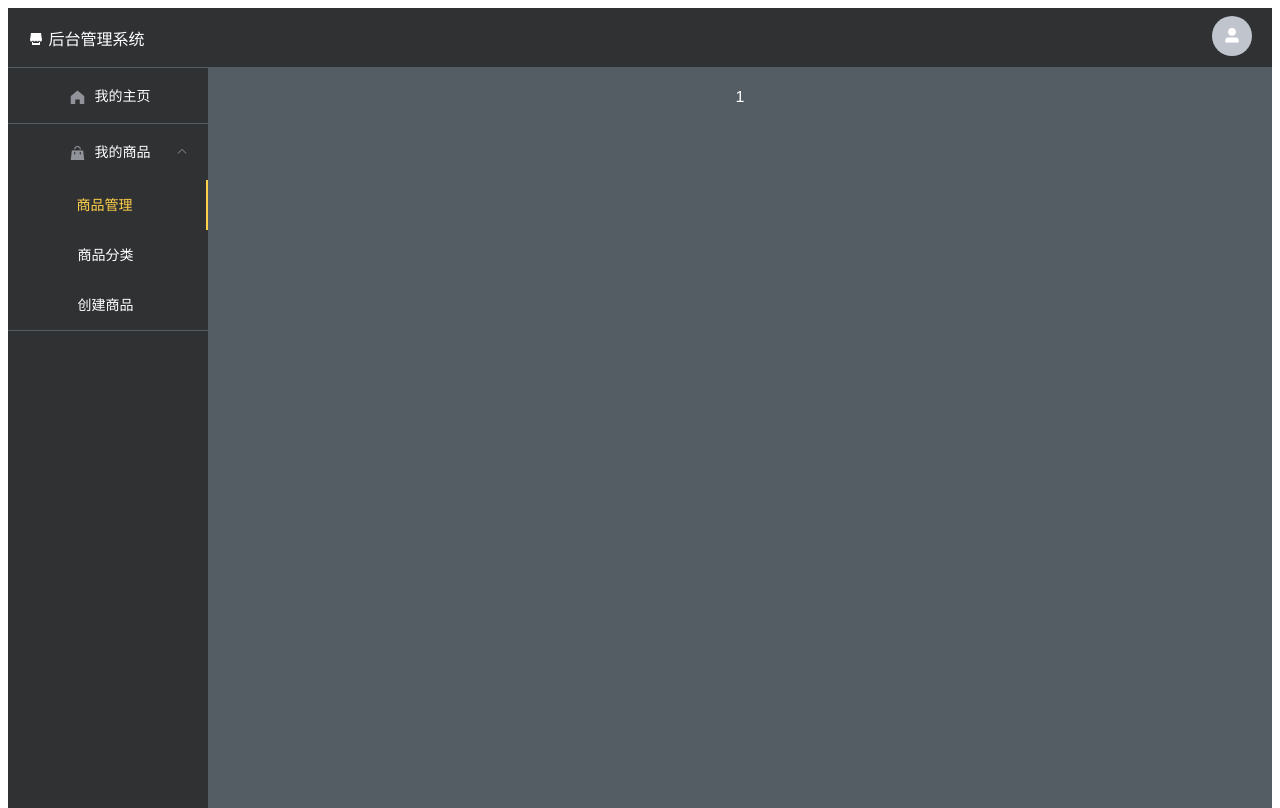
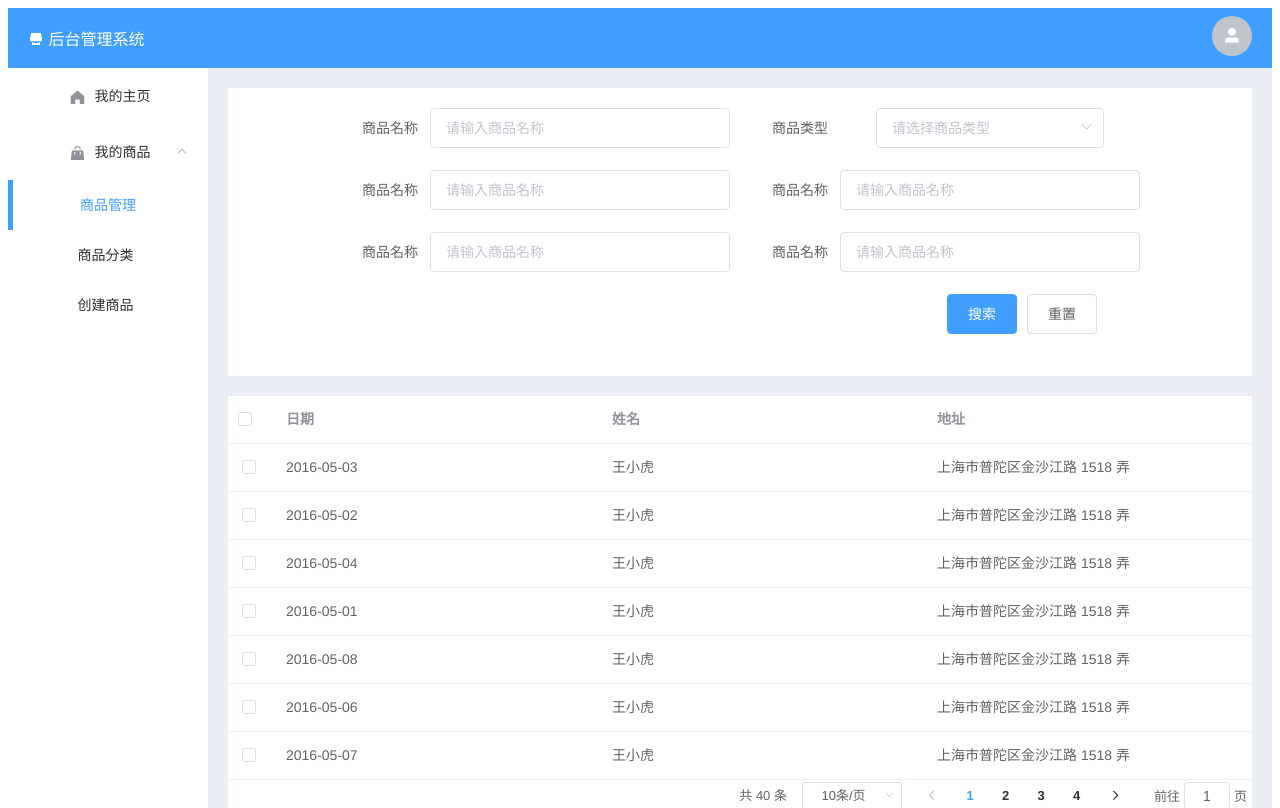
Before and after one commit to darKleaf-cn/management, a Vue app: page /#/commodity/commodityManage in a window 1280 px wide. Built offline with nearby package versions, Linux system fonts and the light colour scheme.

Commit message:
商品管理界面调整

```diff
--- a/package.json
+++ b/package.json
@@ -8,6 +8,7 @@
     "lint": "vue-cli-service lint"
   },
   "dependencies": {
+    "axios": "^0.24.0",
     "core-js": "^3.6.5",
     "element-ui": "^2.15.6",
     "vue": "^2.6.11",
@@ -28,6 +29,7 @@
     "eslint-plugin-promise": "^4.2.1",
     "eslint-plugin-standard": "^4.0.0",
     "eslint-plugin-vue": "^6.2.2",
+    "mockjs": "^1.1.0",
     "sass": "^1.26.5",
     "sass-loader": "^8.0.2",
     "vue-template-compiler": "^2.6.11"
--- a/src/App.vue
+++ b/src/App.vue
@@ -14,7 +14,7 @@ body {
     -webkit-font-smoothing: antialiased;
     -moz-osx-font-smoothing: grayscale;
     text-align: center;
-    color: #ffffff;
+    // color: #ffffff;
     height: 100%;
   }
 }
--- a/src/views/commodity/CommodityManage.vue
+++ b/src/views/commodity/CommodityManage.vue
@@ -1,10 +1,163 @@
 <template>
-  <div>1</div>
+  <div class="commodity-manage">
+    <el-form
+      :inline="true"
+      :model="searchForm"
+      :rules="searchRoles"
+      ref="searchForm"
+      label-width="100px"
+    >
+      <el-form-item label="商品名称">
+        <el-input
+          v-model="searchForm.commodityName"
+          placeholder="请输入商品名称"
+        ></el-input>
+      </el-form-item>
+      <el-form-item label="商品类型">
+        <el-select
+          v-model="searchForm.commodityType"
+          placeholder="请选择商品类型"
+        >
+          <el-option label="区域一" value="shanghai"></el-option>
+          <el-option label="区域二" value="beijing"></el-option>
+        </el-select>
+      </el-form-item>
+      <el-form-item label="商品名称">
+        <el-input
+          v-model="searchForm.commodityName"
+          placeholder="请输入商品名称"
+        ></el-input>
+      </el-form-item>
+      <el-form-item label="商品名称">
+        <el-input
+          v-model="searchForm.commodityName"
+          placeholder="请输入商品名称"
+        ></el-input>
+      </el-form-item>
+      <el-form-item label="商品名称">
+        <el-input
+          v-model="searchForm.commodityName"
+          placeholder="请输入商品名称"
+        ></el-input>
+      </el-form-item>
+      <el-form-item label="商品名称">
+        <el-input
+          v-model="searchForm.commodityName"
+          placeholder="请输入商品名称"
+        ></el-input>
+      </el-form-item>
+      <el-form-item class="form-button">
+        <el-button type="primary" @click="submitForm">搜索</el-button>
+        <el-button @click="resetForm">重置</el-button>
+      </el-form-item>
+    </el-form>
+    <el-table
+      ref="multipleTable"
+      :data="tableData"
+      tooltip-effect="dark"
+      style="width: 100%"
+    >
+      <el-table-column type="selection"> </el-table-column>
+      <el-table-column label="日期">
+        <template slot-scope="scope">{{ scope.row.date }}</template>
+      </el-table-column>
+      <el-table-column prop="name" label="姓名"> </el-table-column>
+      <el-table-column prop="address" label="地址" show-overflow-tooltip>
+      </el-table-column>
+    </el-table>
+    <div class="pagination">
+      <el-pagination
+        @size-change="handleSizeChange"
+        @current-change="handleCurrentChange"
+        :current-page="currentPage4"
+        :page-sizes="[5, 10, 15, 20]"
+        :page-size="10"
+        layout="total, sizes, prev, pager, next, jumper"
+        :total="40"
+      >
+      </el-pagination>
+    </div>
+  </div>
 </template>
 
 <script>
-export default {};
+export default {
+  name: 'CommodityManage',
+  data() {
+    return {
+      searchForm: {},
+      searchRoles: {},
+      tableData: [
+        {
+          date: '2016-05-03',
+          name: '王小虎',
+          address: '上海市普陀区金沙江路 1518 弄'
+        },
+        {
+          date: '2016-05-02',
+          name: '王小虎',
+          address: '上海市普陀区金沙江路 1518 弄'
+        },
+        {
+          date: '2016-05-04',
+          name: '王小虎',
+          address: '上海市普陀区金沙江路 1518 弄'
+        },
+        {
+          date: '2016-05-01',
+          name: '王小虎',
+          address: '上海市普陀区金沙江路 1518 弄'
+        },
+        {
+          date: '2016-05-08',
+          name: '王小虎',
+          address: '上海市普陀区金沙江路 1518 弄'
+        },
+        {
+          date: '2016-05-06',
+          name: '王小虎',
+          address: '上海市普陀区金沙江路 1518 弄'
+        },
+        {
+          date: '2016-05-07',
+          name: '王小虎',
+          address: '上海市普陀区金沙江路 1518 弄'
+        }
+      ]
+    };
+  },
+  methods: {
+    submitForm() {},
+    resetForm() {}
+  }
+};
 </script>
 
-<style>
+<style lang="scss">
+.commodity-manage {
+  .el-form {
+    background-color: #ffffff;
+    padding: 20px;
+    margin-bottom: 20px;
+    .el-form-item {
+      div.el-form-item__content {
+        width: 300px;
+      }
+    }
+    .form-button {
+      // display: block;
+      // width: 400px;
+      display: flex;
+      flex-direction: row-reverse;
+      div.el-form-item__content {
+        width: 400px;
+      }
+    }
+  }
+  .pagination {
+    background-color: #ffffff;
+    display: flex;
+    flex-direction: row-reverse;
+  }
+}
 </style>
--- a/src/views/home/Home.vue
+++ b/src/views/home/Home.vue
@@ -1,5 +1,5 @@
 <template>
-
+	<div></div>
 </template>
 
 <script>
--- a/src/views/index.vue
+++ b/src/views/index.vue
@@ -16,9 +16,6 @@
           router
           unique-opened
           class="el-menu-vertical-demo"
-          background-color="#303133"
-          text-color="#fff"
-          active-text-color="#ffd04b"
         >
           <template v-for="item in navRouter">
             <el-menu-item
@@ -71,27 +68,27 @@ export default {
     display: flex;
     justify-content: space-between;
     align-items: center;
-    background-color: #303133;
-    border-bottom: 1px solid #545c64;
+    background-color: #409eff;
+    color: #ffffff;
+    // border-bottom: 1px solid #545c64;
   }
   .el-container {
     height: 100%;
-    background-color: #303133;
+    background-color: #ffffff;
     .el-aside {
-      // border-right: 1px solid #545c64;
       overflow: hidden;
       > .el-menu {
         border: none;
-        > li {
-          border-bottom: 1px solid #545c64;
-        }
+        // > li {
+        //   border-bottom: 1px solid #545c64;
+        // }
         .is-active.el-menu-item {
-          border-right: 2px solid #ffd04b;
+          border-left: 5px solid #409eff;
         }
       }
     }
     .el-main {
-      background-color: #545c64;
+      background-color: #ebeef5;
     }
   }
 }
--- a/src/views/login/Login.vue
+++ b/src/views/login/Login.vue
@@ -1,5 +1,5 @@
 <template>
-
+	<div></div>
 </template>
 
 <script>
```
Also changed, not shown: src/api/index.js (added, +24 -0 lines), src/mock/index.js (added), 2 other files (tests, documents, lock files or other folders).
